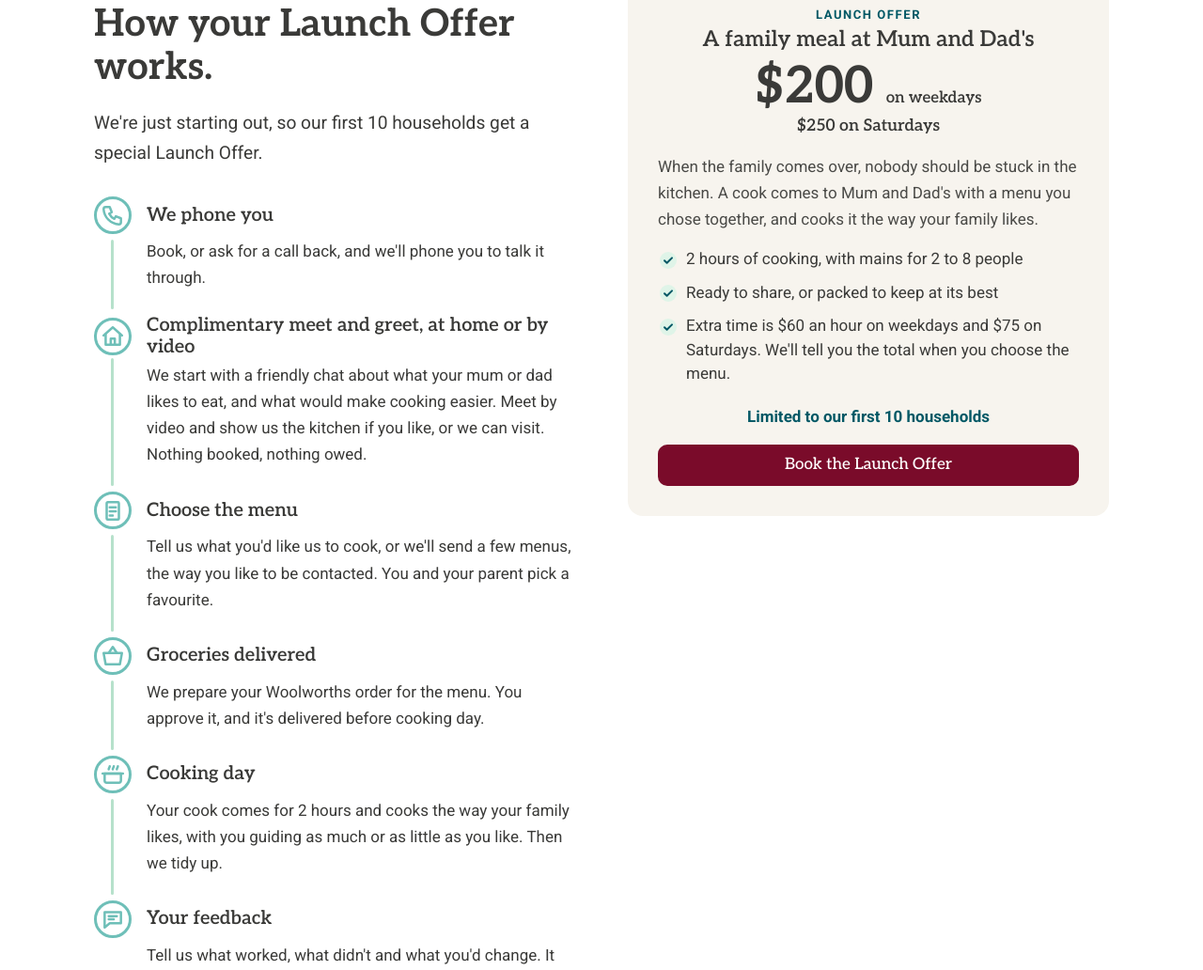
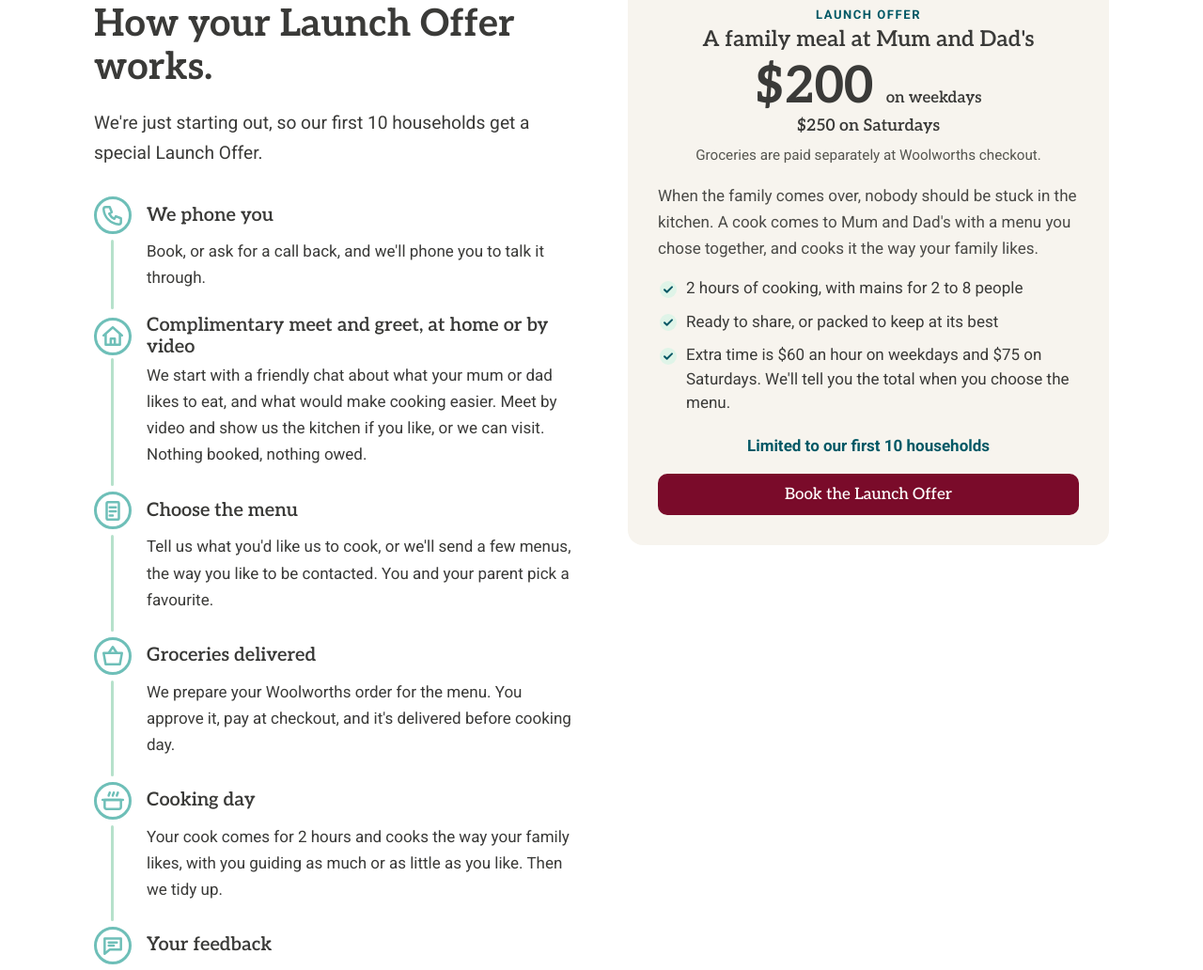
Before and after one commit to nahyehcool/homestead, a plain HTML site: page index.html in a window 1280 px wide. Shown: the part 1931-2963 px from the top of the page at 94% size. Drawn offline with Linux system fonts and the light colour scheme.

Commit message:
Add files via upload

```diff
--- a/index.html
+++ b/index.html
@@ -485,6 +485,9 @@ html.modal-open,html.modal-open body{overflow:hidden}
 
 /* Header: the full menu shows from 1241px; narrower screens use the hamburger menu */
 .brand span{white-space:nowrap}
+
+.offer-card .price-alt{margin-bottom:6px}
+.offer-card .price-note{margin:0 0 16px;font-size:.95rem;color:#55554F}
 </style>
 </head>
 <body>
@@ -591,7 +594,7 @@ html.modal-open,html.modal-open body{overflow:hidden}
           <li><span class="ico" aria-hidden="true"><svg viewBox="0 0 24 24" fill="none" stroke="currentColor" stroke-width="2.4" stroke-linecap="round" stroke-linejoin="round"><path d="M5 4h4l2 5-2.5 1.5a11 11 0 0 0 5 5L15 13l5 2v4a2 2 0 0 1-2 2A16 16 0 0 1 3 6a2 2 0 0 1 2-2z"/></svg></span><div><h3>We phone you</h3><p>Book, or ask for a call back, and we'll phone you to talk it through.</p></div></li>
           <li><span class="ico" aria-hidden="true"><svg viewBox="0 0 24 24" fill="none" stroke="currentColor" stroke-width="2.4" stroke-linecap="round" stroke-linejoin="round"><path d="M3 11l9-8 9 8"/><path d="M5 10v10h14V10"/><path d="M10 20v-6h4v6"/></svg></span><div><h3>Complimentary meet and greet, at home or by video</h3><p>We start with a friendly chat about what your mum or dad likes to eat, and what would make cooking easier. Meet by video and show us the kitchen if you like, or we can visit. Nothing booked, nothing owed.</p></div></li>
           <li><span class="ico" aria-hidden="true"><svg viewBox="0 0 24 24" fill="none" stroke="currentColor" stroke-width="2.4" stroke-linecap="round" stroke-linejoin="round"><path d="M7 4h10a1 1 0 0 1 1 1v15a1 1 0 0 1-1 1H7a1 1 0 0 1-1-1V5a1 1 0 0 1 1-1z"/><path d="M9 9h6M9 13h6M9 17h3"/></svg></span><div><h3>Choose the menu</h3><p>Tell us what you'd like us to cook, or we'll send a few menus, the way you like to be contacted. You and your parent pick a favourite.</p></div></li>
-          <li><span class="ico" aria-hidden="true"><svg viewBox="0 0 24 24" fill="none" stroke="currentColor" stroke-width="2.4" stroke-linecap="round" stroke-linejoin="round"><path d="M3 9h18l-2 11H5L3 9z"/><path d="M8 9l4-6 4 6"/></svg></span><div><h3>Groceries delivered</h3><p>We prepare your Woolworths order for the menu. You approve it, and it's delivered before cooking day.</p></div></li>
+          <li><span class="ico" aria-hidden="true"><svg viewBox="0 0 24 24" fill="none" stroke="currentColor" stroke-width="2.4" stroke-linecap="round" stroke-linejoin="round"><path d="M3 9h18l-2 11H5L3 9z"/><path d="M8 9l4-6 4 6"/></svg></span><div><h3>Groceries delivered</h3><p>We prepare your Woolworths order for the menu. You approve it, pay at checkout, and it's delivered before cooking day.</p></div></li>
           <li><span class="ico" aria-hidden="true"><svg viewBox="0 0 24 24" fill="none" stroke="currentColor" stroke-width="2.4" stroke-linecap="round" stroke-linejoin="round"><path d="M4 11h16v7a2 2 0 0 1-2 2H6a2 2 0 0 1-2-2v-7z"/><path d="M2 11h20"/><path d="M8 7c0-1.5 1-2 1-3M12 7c0-1.5 1-2 1-3M16 7c0-1.5 1-2 1-3"/></svg></span><div><h3>Cooking day</h3><p>Your cook comes for 2 hours and cooks the way your family likes, with you guiding as much or as little as you like. Then we tidy up.</p></div></li>
           <li><span class="ico" aria-hidden="true"><svg viewBox="0 0 24 24" fill="none" stroke="currentColor" stroke-width="2.4" stroke-linecap="round" stroke-linejoin="round"><path d="M4 5h16v11H9l-5 4V5z"/><path d="M8 9h8M8 12h5"/></svg></span><div><h3>Your feedback</h3><p>Tell us what worked, what didn't and what you'd change. It helps us get this right for you and every family after you.</p></div></li>
         </ol>
@@ -602,6 +605,7 @@ html.modal-open,html.modal-open body{overflow:hidden}
         <h3 class="offer-title" id="offer-title">A family meal at Mum and Dad's</h3>
         <p class="price">$200 <span class="price-when">on weekdays</span></p>
         <p class="price-alt">$250 on Saturdays</p>
+        <p class="price-note">Groceries are paid separately at Woolworths checkout.</p>
         <p class="offer-intro">When the family comes over, nobody should be stuck in the kitchen. A cook comes to Mum and Dad's with a menu you chose together, and cooks it the way your family likes.</p>
         <ul class="offer-list">
           <li>2 hours of cooking, with mains for 2 to 8 people</li>
```
